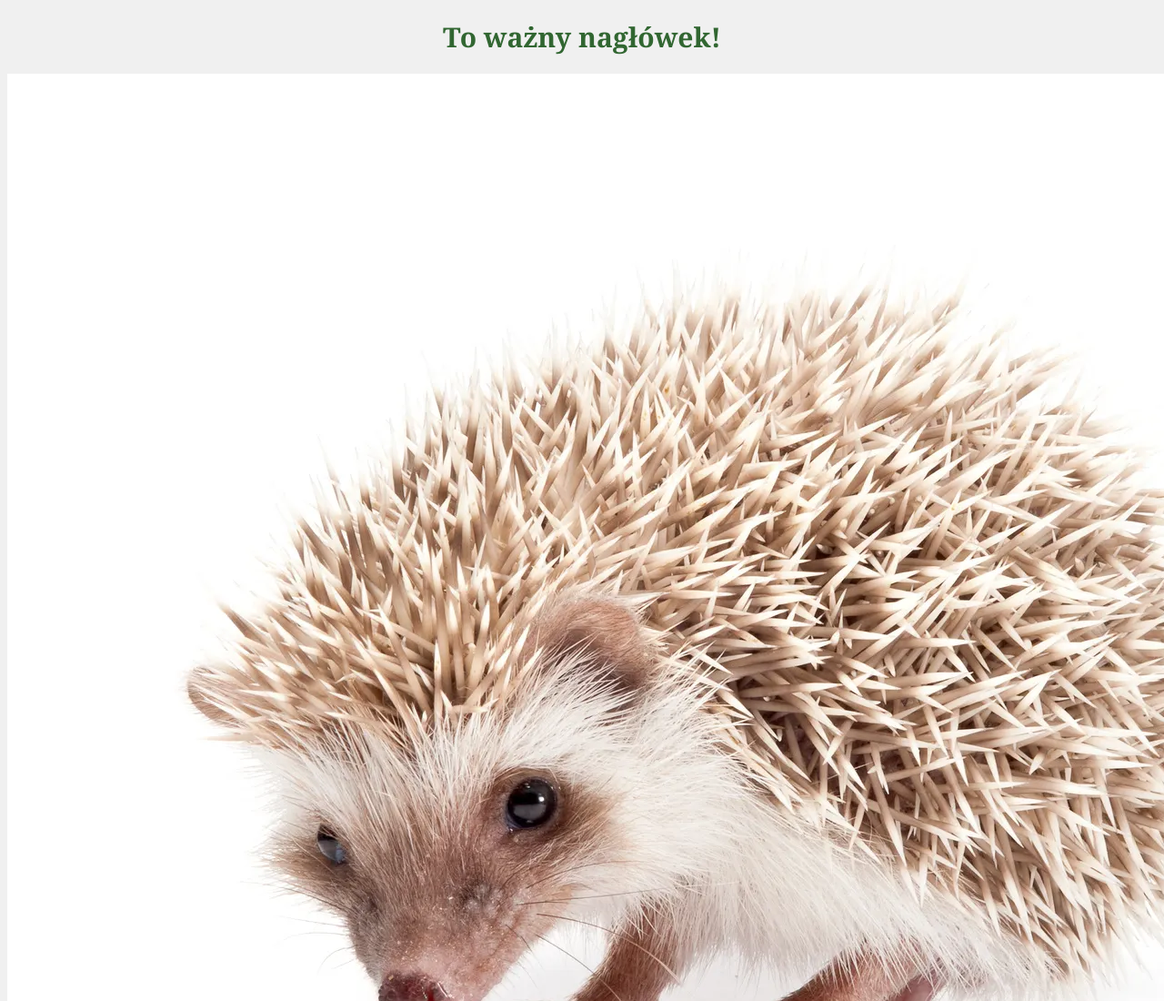
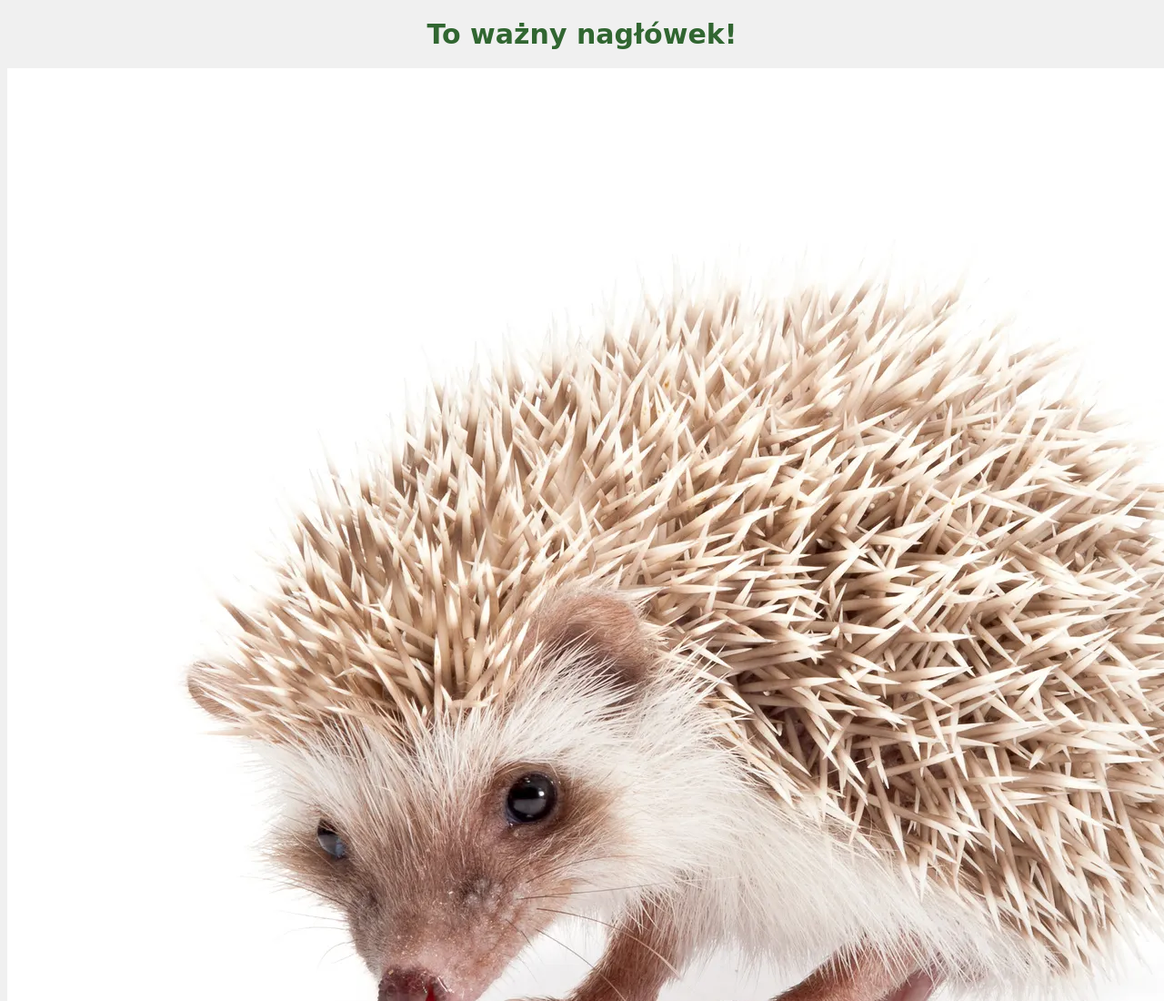
Before and after one commit to juliansiewierski-afk/juliansiewierski-afk.github.io, a plain HTML site: page index.html in a window 1280 px wide. Shown: the top 1100 px of the page at 91% size. Drawn offline with Linux system fonts and the light colour scheme.

Commit message:
Update h1 font family and add color change animation in style.css

```diff
--- a/style.css
+++ b/style.css
@@ -7,6 +7,7 @@ body {
 h1 {
     color: #316631; /* Kolor nagłówka */
     font-size: 30px; /* Rozmiar czcionki nagłówka */
-    font-family: Georgia, serif; /* Rodzina czcionek używana w nagłówku */
+    font-family: Comic , Sans MS, cursive, serif; /* Rodzina czcionek używana w nagłówku */
     text-align: center; /* Wyrównanie tekstu nagłówka do środka */
+    animation: color-change 5s infinite; /* Animacja zmiany koloru co 5 sekund */
 }
```
